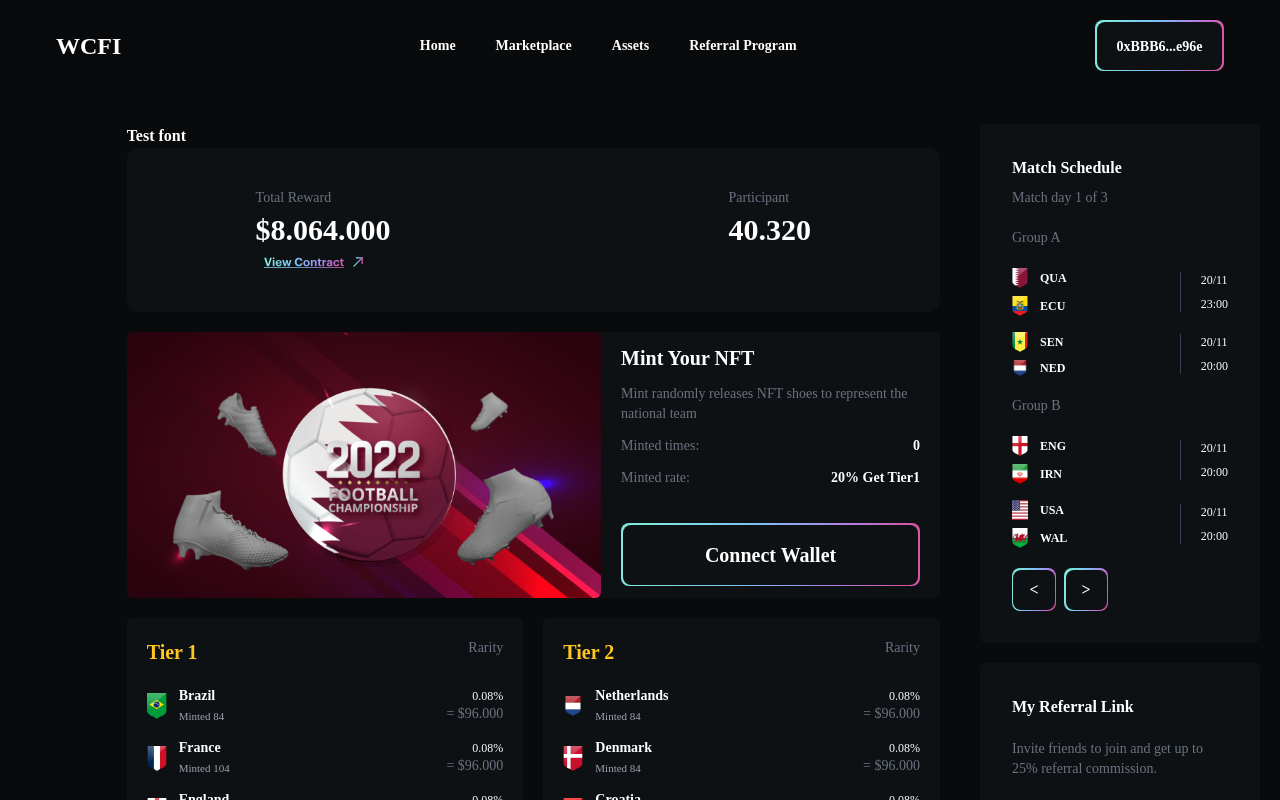
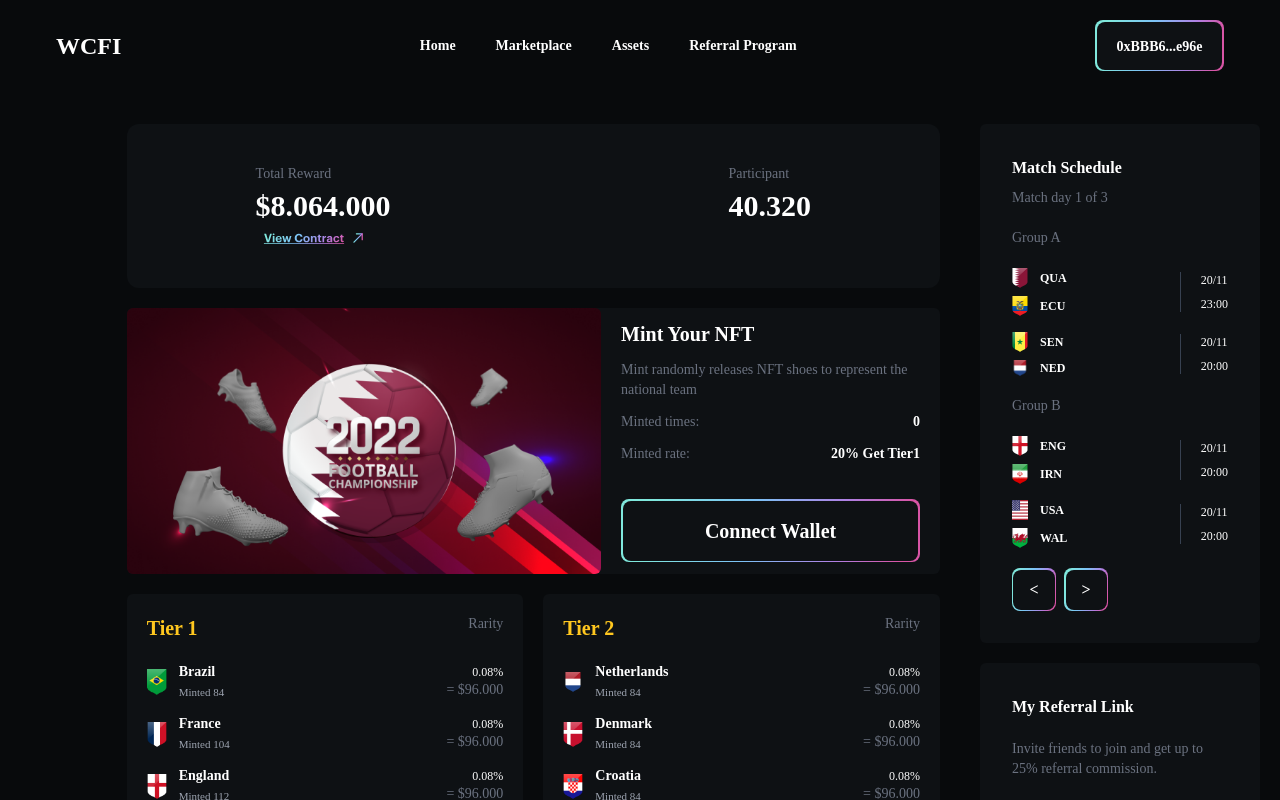
Before and after one commit to alexlevn/nf_nft_martket_nxjs, a Next.js app: page / in a window 1280 px wide. Shown: the top 800 px of the page. Built offline with nearby package versions, Linux system fonts and the light colour scheme.

Commit message:
top menu

```diff
--- a/components/Layout/index.tsx
+++ b/components/Layout/index.tsx
@@ -37,18 +37,10 @@ const AppLayout: React.FC<{ children: any }> = ({ children }) => {
         </div>
 
         <div className="hidden lg:flex gap-10">
-          <div className="cursor-pointer text-sm font-semibold hover:text-pcblue">
-            Home
-          </div>
-          <div className="cursor-pointer text-sm font-semibold hover:text-pcblue">
-            Marketplace
-          </div>
-          <div className="cursor-pointer text-sm font-semibold hover:text-pcblue">
-            Assets
-          </div>
-          <div className="cursor-pointer text-sm font-semibold hover:text-pcblue">
-            Referral Program
-          </div>
+          <div className="text-sm menu_item_gradient">Home</div>
+          <div className="text-sm menu_item_gradient">Marketplace</div>
+          <div className="text-sm menu_item_gradient">Assets</div>
+          <div className="text-sm menu_item_gradient">Referral Program</div>
         </div>
 
         <ButtonBorderGradient className="px-5 py-3">
--- a/pages/index.tsx
+++ b/pages/index.tsx
@@ -11,9 +11,6 @@ const HomePage: NextPage = () => {
         <link rel="icon" href="/WCFI-logo.svg" />
       </Head>
 
-      <div className="flex">
-        <span className="menu_item_gradient">Test font</span>
-      </div>
       <Home />
     </>
   )
--- a/styles/globals.css
+++ b/styles/globals.css
@@ -36,7 +36,7 @@
 }
 
 .menu_item_gradient {
-  @apply text-white hover:text_gradient font-semibold cursor-pointer;
+  @apply text-white hover:text_gradient font-bold cursor-pointer;
 }
 
 .panchang {
```
